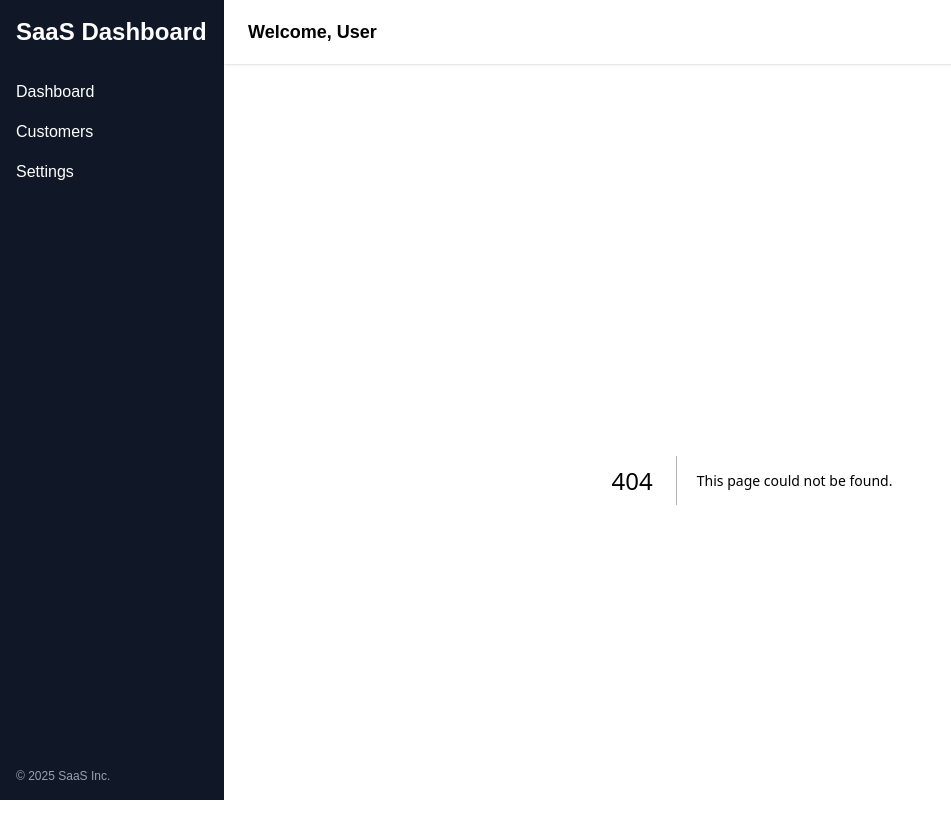
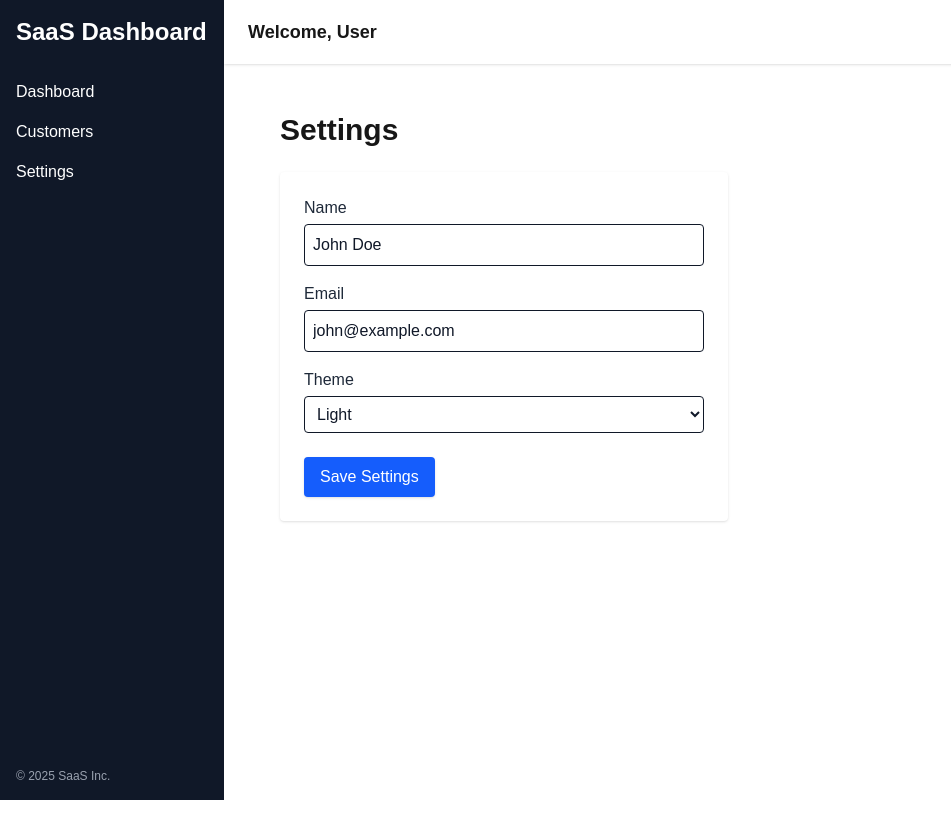
Before and after one commit to Muhammad124Ahmad/Saas-NextJS-Dashboard, a Next.js app: page /settings in a window 1280 px wide. Before the commit this address had no page. Shown: the top 838 px of the page, without its empty margins (0-951 px from the left). After the commit the page ends 800 px from the top, so only its background shows below. Built offline with nearby package versions, Linux system fonts and the light colour scheme.

Commit message:
Add Settings page with profile and theme form (mock)

```diff
--- a/src/app/customers/page.tsx
+++ b/src/app/customers/page.tsx
@@ -1,6 +1,7 @@
-import React, { useState } from 'react';
-import { mockTableData } from '../../data/mockDashboardData';
-import { StatusBadge } from '../../components/StatusBadge';
+"use client";
+import React, { useState } from "react";
+import { mockTableData } from "../../data/mockDashboardData";
+import { StatusBadge } from "../../components/StatusBadge";
 
 interface Customer {
   id: number;
@@ -11,18 +12,23 @@ interface Customer {
 
 export default function CustomersPage() {
   const [customers, setCustomers] = useState<Customer[]>(mockTableData);
-  const [newCustomer, setNewCustomer] = useState({ name: '', plan: '', status: 'Active' });
+  const [newCustomer, setNewCustomer] = useState({
+    name: "",
+    plan: "",
+    status: "Active",
+  });
   const [editingId, setEditingId] = useState<number | null>(null);
-  const [editData, setEditData] = useState({ name: '', plan: '', status: 'Active' });
+  const [editData, setEditData] = useState({
+    name: "",
+    plan: "",
+    status: "Active",
+  });
 
   const handleAdd = (e: React.FormEvent) => {
     e.preventDefault();
     if (!newCustomer.name || !newCustomer.plan) return;
-    setCustomers([
-      ...customers,
-      { id: Date.now(), ...newCustomer },
-    ]);
-    setNewCustomer({ name: '', plan: '', status: 'Active' });
+    setCustomers([...customers, { id: Date.now(), ...newCustomer }]);
+    setNewCustomer({ name: "", plan: "", status: "Active" });
   };
 
   const handleDelete = (id: number) => {
@@ -31,13 +37,17 @@ export default function CustomersPage() {
 
   const handleEdit = (customer: Customer) => {
     setEditingId(customer.id);
-    setEditData({ name: customer.name, plan: customer.plan, status: customer.status });
+    setEditData({
+      name: customer.name,
+      plan: customer.plan,
+      status: customer.status,
+    });
   };
 
   const handleEditSave = (id: number) => {
-    setCustomers(customers.map((c) =>
-      c.id === id ? { ...c, ...editData } : c
-    ));
+    setCustomers(
+      customers.map((c) => (c.id === id ? { ...c, ...editData } : c))
+    );
     setEditingId(null);
   };
 
@@ -45,28 +55,42 @@ export default function CustomersPage() {
     <main className="p-8">
       <h1 className="text-3xl font-bold mb-6">Customers</h1>
       {/* Add Customer Form */}
-      <form className="mb-8 flex gap-4 items-end bg-white p-4 rounded shadow" onSubmit={handleAdd}>
+      <form
+        className="mb-8 flex gap-4 items-end bg-white p-4 rounded shadow"
+        onSubmit={handleAdd}
+      >
         <input
           className="border p-2 rounded w-40 focus:outline-blue-400 text-gray-900 placeholder-gray-500"
           placeholder="Name"
           value={newCustomer.name}
-          onChange={(e) => setNewCustomer({ ...newCustomer, name: e.target.value })}
+          onChange={(e) =>
+            setNewCustomer({ ...newCustomer, name: e.target.value })
+          }
         />
         <input
           className="border p-2 rounded w-32 focus:outline-blue-400 text-gray-900 placeholder-gray-500"
           placeholder="Plan"
           value={newCustomer.plan}
-          onChange={(e) => setNewCustomer({ ...newCustomer, plan: e.target.value })}
+          onChange={(e) =>
+            setNewCustomer({ ...newCustomer, plan: e.target.value })
+          }
         />
         <select
           className="border p-2 rounded focus:outline-blue-400 text-gray-900"
           value={newCustomer.status}
-          onChange={(e) => setNewCustomer({ ...newCustomer, status: e.target.value })}
+          onChange={(e) =>
+            setNewCustomer({ ...newCustomer, status: e.target.value })
+          }
         >
           <option value="Active">Active</option>
           <option value="Inactive">Inactive</option>
         </select>
-        <button type="submit" className="bg-blue-600 hover:bg-blue-700 transition text-white px-4 py-2 rounded shadow">Add</button>
+        <button
+          type="submit"
+          className="bg-blue-600 hover:bg-blue-700 transition text-white px-4 py-2 rounded shadow"
+        >
+          Add
+        </button>
       </form>
       {/* Customers Table */}
       <div className="bg-white rounded shadow p-6">
@@ -88,21 +112,27 @@ export default function CustomersPage() {
                       <input
                         className="border p-1 rounded w-32 text-gray-900"
                         value={editData.name}
-                        onChange={(e) => setEditData({ ...editData, name: e.target.value })}
+                        onChange={(e) =>
+                          setEditData({ ...editData, name: e.target.value })
+                        }
                       />
                     </td>
                     <td className="py-2 px-2">
                       <input
                         className="border p-1 rounded w-24 text-gray-900"
                         value={editData.plan}
-                        onChange={(e) => setEditData({ ...editData, plan: e.target.value })}
+                        onChange={(e) =>
+                          setEditData({ ...editData, plan: e.target.value })
+                        }
                       />
                     </td>
                     <td className="py-2 px-2">
                       <select
                         className="border p-1 rounded text-gray-900"
                         value={editData.status}
-                        onChange={(e) => setEditData({ ...editData, status: e.target.value })}
+                        onChange={(e) =>
+                          setEditData({ ...editData, status: e.target.value })
+                        }
                       >
                         <option value="Active">Active</option>
                         <option value="Inactive">Inactive</option>
@@ -129,7 +159,9 @@ export default function CustomersPage() {
                   <>
                     <td className="py-2 px-2 font-medium">{row.name}</td>
                     <td className="py-2 px-2">{row.plan}</td>
-                    <td className="py-2 px-2"><StatusBadge status={row.status} /></td>
+                    <td className="py-2 px-2">
+                      <StatusBadge status={row.status} />
+                    </td>
                     <td className="py-2 px-2 flex gap-2">
                       <button
                         className="text-blue-600 hover:text-blue-800 font-semibold px-2 py-1 rounded hover:bg-blue-50 transition"
--- a/src/app/dashboard/page.tsx
+++ b/src/app/dashboard/page.tsx
@@ -1,5 +1,9 @@
-import React from 'react';
-import { mockStats, mockChartData, mockTableData } from '../../data/mockDashboardData';
+import React from "react";
+import {
+  mockStats,
+  mockChartData,
+  mockTableData,
+} from "../../data/mockDashboardData";
 
 export default function DashboardPage() {
   return (
@@ -8,28 +12,36 @@ export default function DashboardPage() {
       {/* Stats */}
       <div className="grid grid-cols-1 md:grid-cols-4 gap-4 mb-8">
         {mockStats.map((stat: { label: string; value: string | number }) => (
-          <div key={stat.label} className="bg-white rounded shadow p-4 text-center">
-            <div className="text-xl font-semibold">{stat.value}</div>
-            <div className="text-gray-500">{stat.label}</div>
+          <div
+            key={stat.label}
+            className="bg-white rounded shadow p-4 text-center"
+          >
+            <div className="text-xl font-bold text-gray-900">{stat.value}</div>
+            <div className="text-base text-gray-800">{stat.label}</div>
           </div>
         ))}
       </div>
       {/* Chart (placeholder) */}
       <div className="bg-white rounded shadow p-6 mb-8">
-        <h2 className="text-xl font-bold mb-4">User Growth (Mock Chart)</h2>
+        <h2 className="text-xl font-bold mb-4 text-gray-900">
+          User Growth (Mock Chart)
+        </h2>
         <div className="flex space-x-4">
           {mockChartData.map((data: { month: string; users: number }) => (
             <div key={data.month} className="flex flex-col items-center">
-              <div className="bg-blue-500 w-8" style={{ height: `${data.users / 10}px` }}></div>
-              <span className="mt-2 text-sm">{data.month}</span>
+              <div
+                className="bg-blue-500 w-8"
+                style={{ height: `${data.users / 10}px` }}
+              ></div>
+              <span className="mt-2 text-sm text-gray-800">{data.month}</span>
             </div>
           ))}
         </div>
       </div>
       {/* Table */}
       <div className="bg-white rounded shadow p-6">
-        <h2 className="text-xl font-bold mb-4">Customers</h2>
-        <table className="w-full text-left">
+        <h2 className="text-xl font-bold mb-4 text-gray-900">Customers</h2>
+        <table className="w-full text-left text-gray-900">
           <thead>
             <tr>
               <th className="py-2">Name</th>
@@ -38,13 +50,20 @@ export default function DashboardPage() {
             </tr>
           </thead>
           <tbody>
-            {mockTableData.map((row: { id: number; name: string; plan: string; status: string }) => (
+            {mockTableData.map(
+              (row: {
+                id: number;
+                name: string;
+                plan: string;
+                status: string;
+              }) => (
                 <tr key={row.id} className="border-t">
                   <td className="py-2">{row.name}</td>
                   <td className="py-2">{row.plan}</td>
                   <td className="py-2">{row.status}</td>
                 </tr>
-            ))}
+              )
+            )}
           </tbody>
         </table>
       </div>
--- a/src/app/layout.tsx
+++ b/src/app/layout.tsx
@@ -1,4 +1,3 @@
-
 import type { Metadata } from "next";
 import { Geist, Geist_Mono } from "next/font/google";
 import "./globals.css";
@@ -26,7 +25,9 @@ export default function RootLayout({
 }>) {
   return (
     <html lang="en">
-      <body className={`${geistSans.variable} ${geistMono.variable} antialiased bg-gray-100`}>
+      <body
+        className={`${geistSans.variable} ${geistMono.variable} antialiased bg-gray-100`}
+      >
         <div className="flex min-h-screen">
           <Sidebar />
           <div className="flex-1 flex flex-col">
--- /dev/null
+++ b/src/app/settings/page.tsx
@@ -0,0 +1,64 @@
+"use client";
+import React, { useState } from "react";
+
+export default function SettingsPage() {
+  const [profile, setProfile] = useState({
+    name: "John Doe",
+    email: "john@example.com",
+    theme: "light",
+  });
+  const [message, setMessage] = useState("");
+
+  const handleChange = (e: React.ChangeEvent<HTMLInputElement | HTMLSelectElement>) => {
+    setProfile({ ...profile, [e.target.name]: e.target.value });
+  };
+
+  const handleSubmit = (e: React.FormEvent) => {
+    e.preventDefault();
+    setMessage("Settings saved (mock)");
+    setTimeout(() => setMessage(""), 2000);
+  };
+
+  return (
+    <main className="p-8">
+      <h1 className="text-3xl font-bold mb-6">Settings</h1>
+      <form className="bg-white p-6 rounded shadow max-w-md" onSubmit={handleSubmit}>
+        <div className="mb-4">
+          <label className="block mb-1 font-medium text-gray-800">Name</label>
+          <input
+            className="border p-2 rounded w-full text-gray-900"
+            name="name"
+            value={profile.name}
+            onChange={handleChange}
+          />
+        </div>
+        <div className="mb-4">
+          <label className="block mb-1 font-medium text-gray-800">Email</label>
+          <input
+            className="border p-2 rounded w-full text-gray-900"
+            name="email"
+            value={profile.email}
+            onChange={handleChange}
+            type="email"
+          />
+        </div>
+        <div className="mb-6">
+          <label className="block mb-1 font-medium text-gray-800">Theme</label>
+          <select
+            className="border p-2 rounded w-full text-gray-900"
+            name="theme"
+            value={profile.theme}
+            onChange={handleChange}
+          >
+            <option value="light">Light</option>
+            <option value="dark">Dark</option>
+          </select>
+        </div>
+        <button type="submit" className="bg-blue-600 hover:bg-blue-700 text-white px-4 py-2 rounded shadow">
+          Save Settings
+        </button>
+        {message && <div className="mt-4 text-green-600">{message}</div>}
+      </form>
+    </main>
+  );
+}
--- a/src/components/Sidebar.tsx
+++ b/src/components/Sidebar.tsx
@@ -1,4 +1,4 @@
-import Link from 'next/link';
+import Link from "next/link";
 
 export default function Sidebar() {
   return (
@@ -7,13 +7,19 @@ export default function Sidebar() {
       <nav className="flex-1">
         <ul className="space-y-4">
           <li>
-            <Link href="/dashboard" className="hover:text-blue-400">Dashboard</Link>
+            <Link href="/dashboard" className="hover:text-blue-400">
+              Dashboard
+            </Link>
           </li>
           <li>
-            <Link href="#" className="hover:text-blue-400">Customers</Link>
+            <Link href="/customers" className="hover:text-blue-400">
+              Customers
+            </Link>
           </li>
           <li>
-            <Link href="#" className="hover:text-blue-400">Settings</Link>
+            <Link href="/settings" className="hover:text-blue-400">
+              Settings
+            </Link>
           </li>
         </ul>
       </nav>
--- a/src/components/StatusBadge.tsx
+++ b/src/components/StatusBadge.tsx
@@ -1,7 +1,7 @@
-import { CheckCircleIcon, XCircleIcon } from '@heroicons/react/24/solid';
+import { CheckCircleIcon, XCircleIcon } from "@heroicons/react/24/solid";
 
 export function StatusBadge({ status }: { status: string }) {
-  return status === 'Active' ? (
+  return status === "Active" ? (
     <span className="inline-flex items-center gap-1 px-2 py-1 text-xs font-semibold bg-green-100 text-green-700 rounded">
       <CheckCircleIcon className="w-4 h-4 text-green-500" /> Active
     </span>
```
Also changed, not shown: src/data/mockDashboardData.ts (+14 -14 lines). Lines whose indentation alone changed are shown as unchanged.
